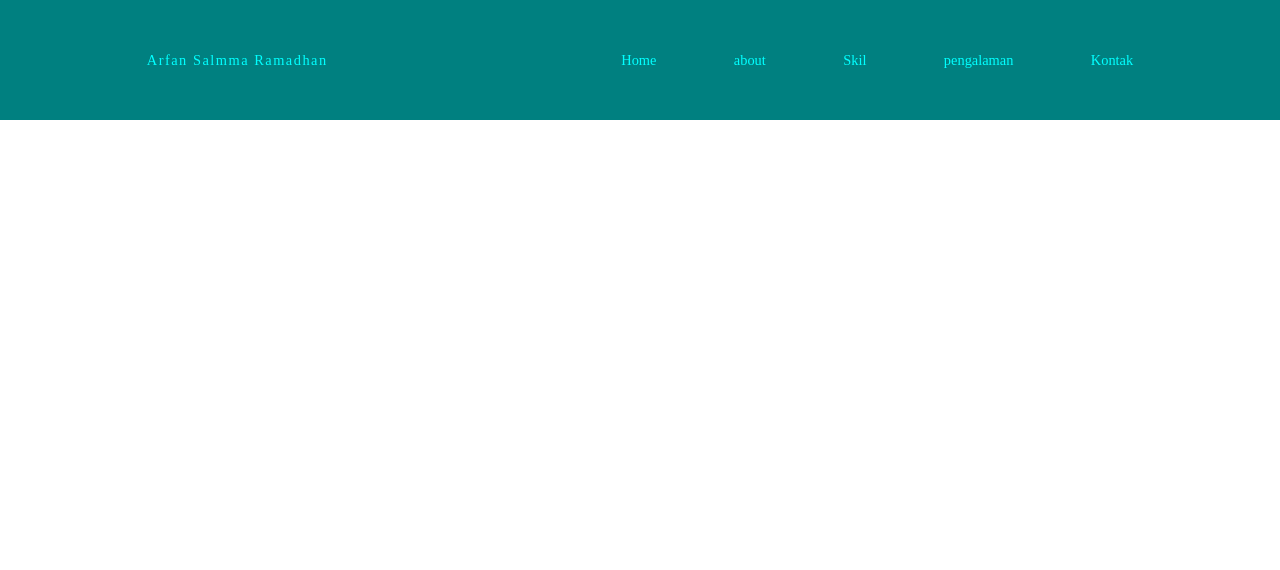
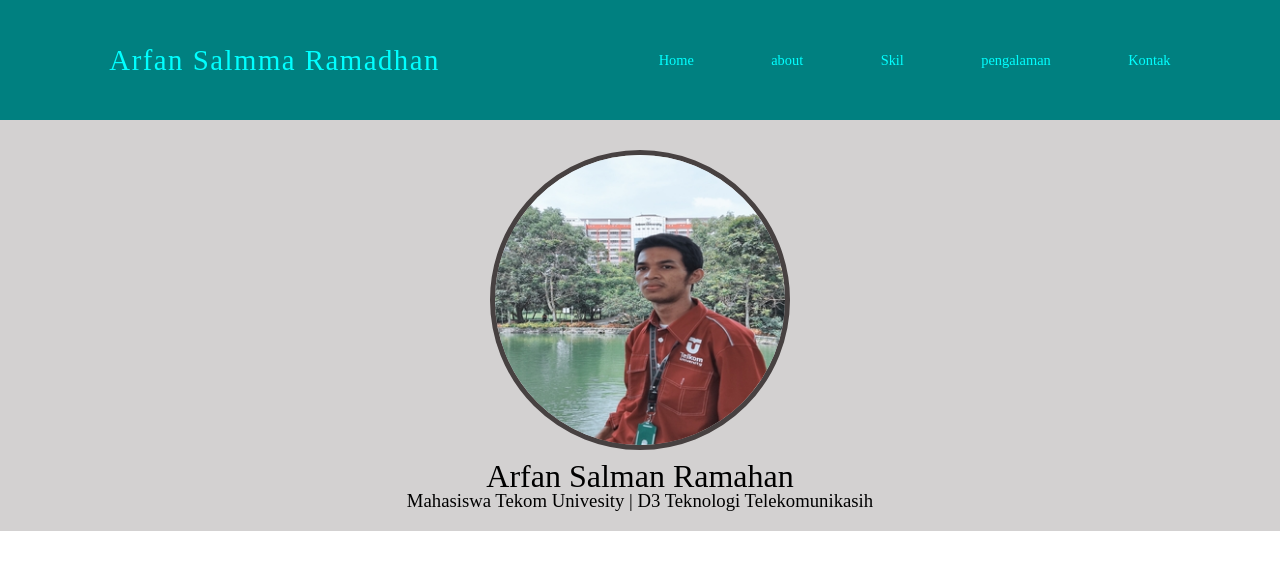
Before and after one commit to Arfansalmanramadhan/Praktikum-bengpro2, a PHP site: page / in a window 1280 px wide. Shown: the top 570 px of the page. Run offline with PHP 8.4, Linux system fonts and the light colour scheme.

Commit message:
membuat jumbotron

```diff
--- a/dosen/Arfan-tugas2-bengpro/css/css.css
+++ b/dosen/Arfan-tugas2-bengpro/css/css.css
@@ -1,3 +1,6 @@
+* {
+    box-sizing: border-box;
+}
 .nav {
     display: flex;
     justify-content: space-around;
@@ -35,6 +38,44 @@
 
 }
 /* Membuat navbar */
+/* membuat jumbotron */
+.header {
+    padding-top: 140px;
+    background-color: rgb(211, 209, 209);
+    /* width: 50%; */
+    max-height:100vh;
+    z-index: 99;
+}
+.img {
+    display: flex;
+    justify-content: center;
+    align-items: center;
+    width: 100%;
+}
+.img img {
+    border-radius: 50%;
+    margin: 10px 0;
+    border: solid 5px rgb(71, 65, 65);
+    /* width: 50%; */
+    height: 300px;
+    /* object-fit: cover; */
+    object-position: bottom;
+
+}
+.tesx {
+    display: flex;
+    flex-direction: column;
+    text-align: center;
+    padding-bottom: 20px;
+    /* margin-top: 20px; */
+}
+
+h1{
+    font-size: 2em;
+}
+h3 {
+    font-size: 1.17em;
+}
 /* ukuran desktop */
 @media screen and (max-width:992px) {
     .nav ul {
--- a/dosen/Arfan-tugas2-bengpro/index.html
+++ b/dosen/Arfan-tugas2-bengpro/index.html
@@ -25,6 +25,17 @@
         </ul>
     </nav>
     <!-- akhir navbar -->
+    <!-- jumbotron -->
+    <header class="header">
+        <article class="img"><img src="img/1.jpg" alt="Arfan Salman Ramadhan" srcset=""></article>
+        <article class="tesx">
+            <h1>Arfan Salman Ramahan</h1>
+            <h3>Mahasiswa Tekom Univesity | D3 Teknologi Telekomunikasih</h3>
+        </article>
+    </header>
+    <!-- akhir jumbotron -->
+    <!-- About -->
+
 </body>
 
 </html>
```
